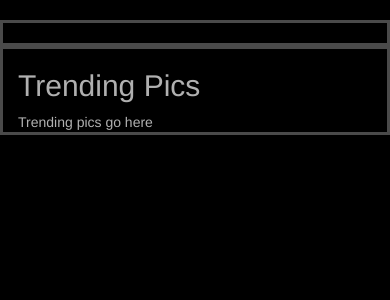
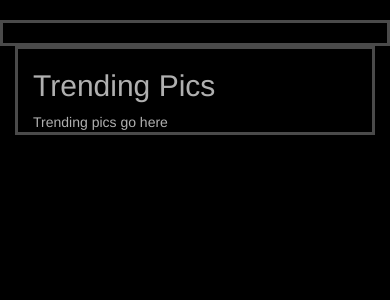
Before and after one commit to mcardillo55/imagesite, a Django app: template images/templates/view.html in a window 390 px wide. Shown: the part 52-352 px from the top of the page. Run offline with Django 3.2, Linux system fonts and the light colour scheme; the template is opened without the code that fills it, so the values that code supplies are empty; parts of the project's set-up code (start-up, migrations or seed data) failed here and were passed over; some libraries are stand-ins or nearby versions.

Commit message:
changed col-sm-* to col-md-* and added wrapper div around trending div

```diff
--- a/images/templates/home.html
+++ b/images/templates/home.html
@@ -8,7 +8,7 @@
             <div class="row">
                 {% for img in group %}
                     <a href="{{ img.img_hash }}">
-                    <div class="image col-sm-3 text-center">
+                    <div class="image col-md-3 text-center">
                         <img class="img-responsive" src="{% thumbnail img.file 200x200 crop upscale %}"><p>
                         {{img.title}}
                     </div>
--- a/images/templates/view.html
+++ b/images/templates/view.html
@@ -3,14 +3,15 @@
     <body>
         <div class="container">
             <div class="row">
-                <div class="col-sm-8" id="view-post">
+                <div class="col-md-8" id="view-post">
                     <h1>{{ image.title }}</h1>
                     <img class="img-responsive post-image" src="{{ image.file.url }}">
                 </div>
-
-                <div class="col-sm-4" id="trending-sidebar">
-                    <h2>Trending Pics</h2>
-                    Trending pics go here
+                <div class="col-md-4">
+                    <div class="col-xs-12" id="trending-sidebar">
+                        <h2>Trending Pics</h2>
+                        Trending pics go here
+                    </div>
                 </div>
             </div>
         </div>
```
